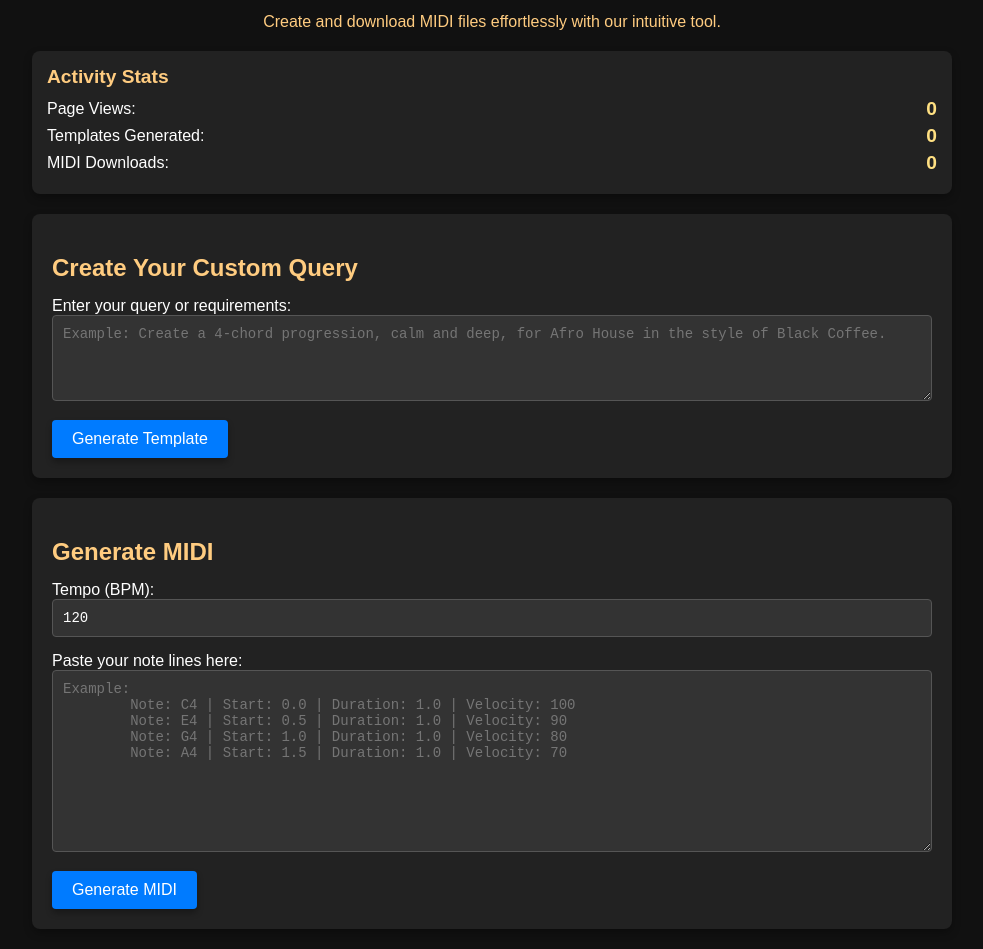
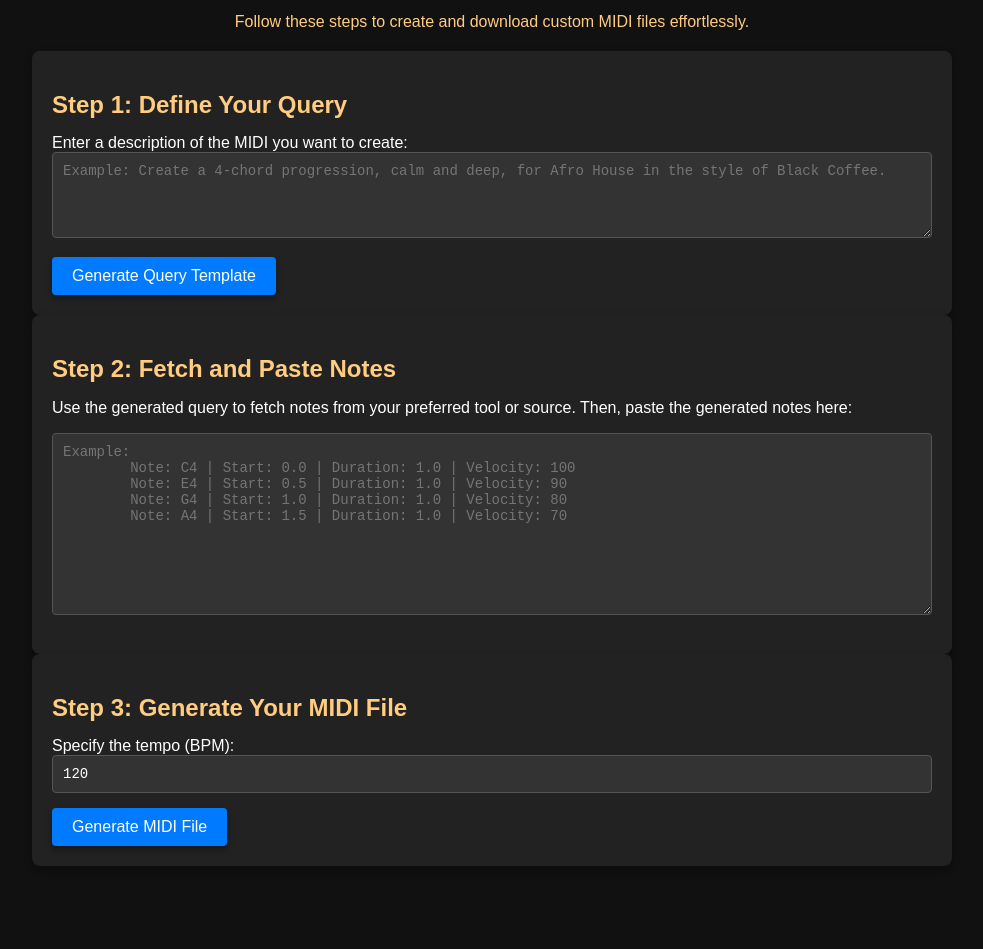
Before and after one commit to bigsela/MidiMaker, a plain HTML site: page beta/index.html in a window 1280 px wide. Shown: the part 81-1030 px from the top of the page, without its empty margins (148-1131 px from the left). After the commit the page ends 967 px from the top, so only its background shows below. Drawn offline with Linux system fonts and the light colour scheme.

Commit message:
beta - steps

```diff
--- a/beta/index.html
+++ b/beta/index.html
@@ -11,34 +11,26 @@
   <div class="app-container">
     <div class="header">
       <h1>Advanced MIDI Generator</h1>
-      <p>Create and download MIDI files effortlessly with our intuitive tool.</p>
+      <p>Follow these steps to create and download custom MIDI files effortlessly.</p>
     </div>
 
-    <div class="counters">
-      <h3>Activity Stats</h3>
-      <p>Page Views: <span id="pageViewsCounter">0</span></p>
-      <p>Templates Generated: <span id="templateCounter">0</span></p>
-      <p>MIDI Downloads: <span id="midiCounter">0</span></p>
-    </div>
-
-    <div class="main-content">
+    <!-- Step 1: Define Your Query -->
     <div class="section">
-        <h2>Create Your Custom Query</h2>
-        <label for="queryInput">Enter your query or requirements:</label>
+      <h2>Step 1: Define Your Query</h2>
+      <label for="queryInput">Enter a description of the MIDI you want to create:</label>
       <textarea id="queryInput" placeholder="Example: Create a 4-chord progression, calm and deep, for Afro House in the style of Black Coffee." rows="4"></textarea>
-        <button id="generateTemplateBtn">Generate Template</button>
+      <button id="generateTemplateBtn">Generate Query Template</button>
       <div id="outputContainer" class="output-container" style="display: none;">
         <h3>Generated Template</h3>
         <pre id="generatedTemplate"></pre>
-          <button id="copyTemplateBtn" class="copy-button">Copy Template</button>
+        <button id="copyTemplateBtn" class="copy-button">Copy Query Template</button>
       </div>
     </div>
 
+    <!-- Step 2: Fetch and Paste Notes -->
     <div class="section">
-        <h2>Generate MIDI</h2>
-        <label for="tempoInput">Tempo (BPM):</label>
-        <input type="number" id="tempoInput" value="120" min="20" max="300" />
-        <label for="noteInput">Paste your note lines here:</label>
+      <h2>Step 2: Fetch and Paste Notes</h2>
+      <p>Use the generated query to fetch notes from your preferred tool or source. Then, paste the generated notes here:</p>
       <textarea
         id="noteInput"
         placeholder="Example:
@@ -48,10 +40,18 @@
         Note: A4 | Start: 1.5 | Duration: 1.0 | Velocity: 70
     "
         rows="10"></textarea>
-        <button id="generateMidiBtn">Generate MIDI</button>
+    </div>
+
+    <!-- Step 3: Generate MIDI -->
+    <div class="section">
+      <h2>Step 3: Generate Your MIDI File</h2>
+      <label for="tempoInput">Specify the tempo (BPM):</label>
+      <input type="number" id="tempoInput" value="120" min="20" max="300" />
+      <button id="generateMidiBtn">Generate MIDI File</button>
     </div>
   </div>
-  </div>
+
+  <!-- Include JavaScript -->
   <script src="./js/jsmidgen.js"></script>
   <script type="module" src="./js/app.js"></script>
 </body>
```
Lines whose indentation alone changed are shown as unchanged.
